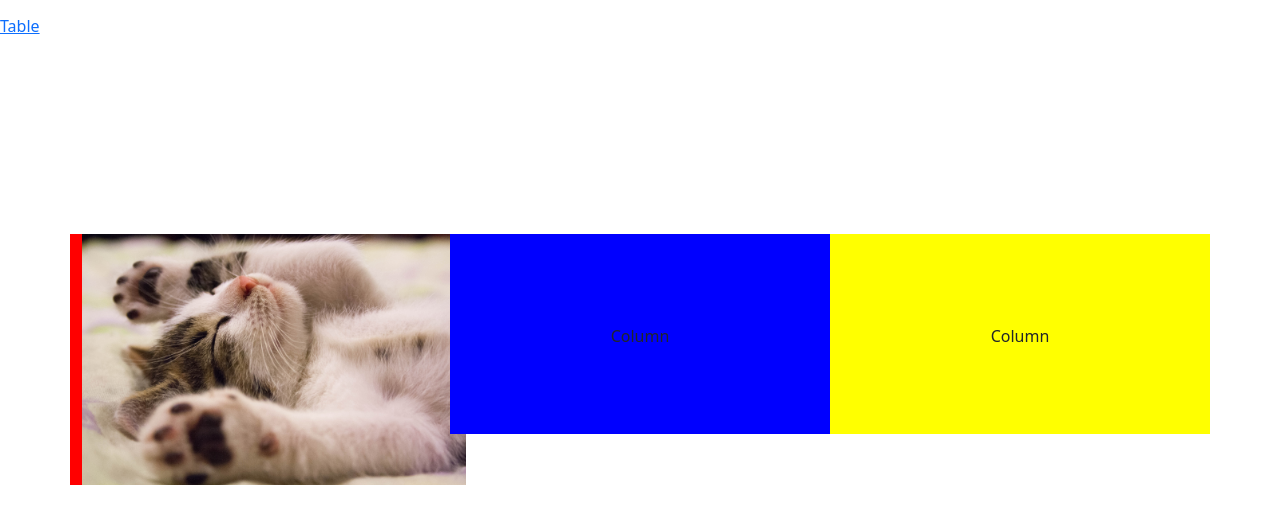
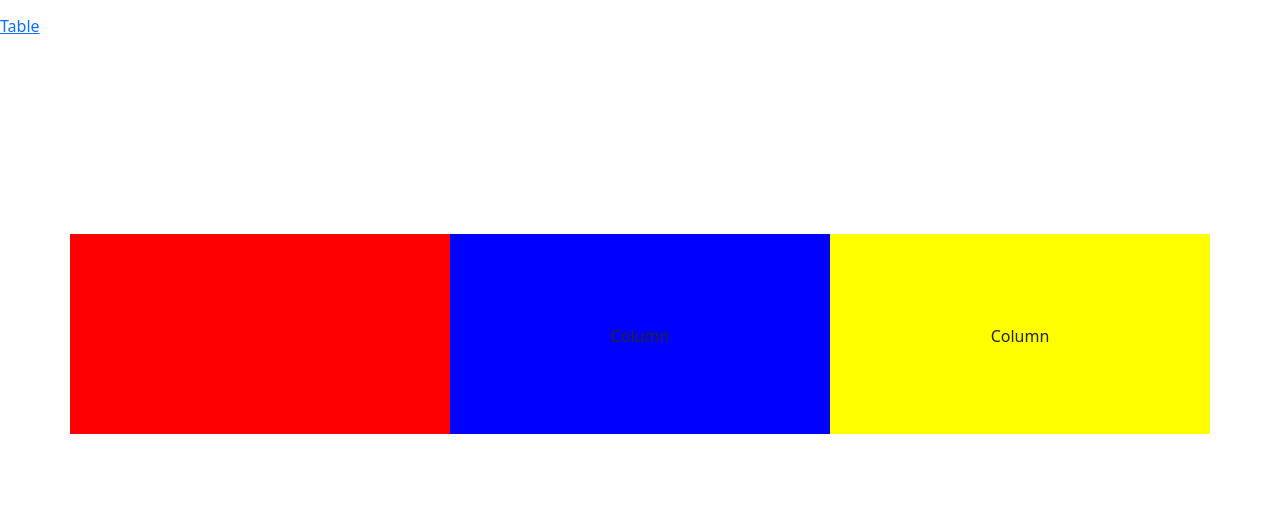
Before and after one commit to sevenrishi/Thoghts, a plain HTML site: page index.html in a window 1280 px wide. Shown: the part 82-606 px from the top of the page. Drawn offline with nearby package versions, Linux system fonts and the light colour scheme.

Commit message:
image delete from index.html

```diff
--- a/index.html
+++ b/index.html
@@ -17,7 +17,6 @@
     <div class="container text-center box">
         <div class="row">
           <div class="col-md-4 col-sm-12 box1">
-            <img src="./img/kitten.png" alt="">
           </div>
           <div class="col-md-4 col-sm-12 box2">
             Column
```
